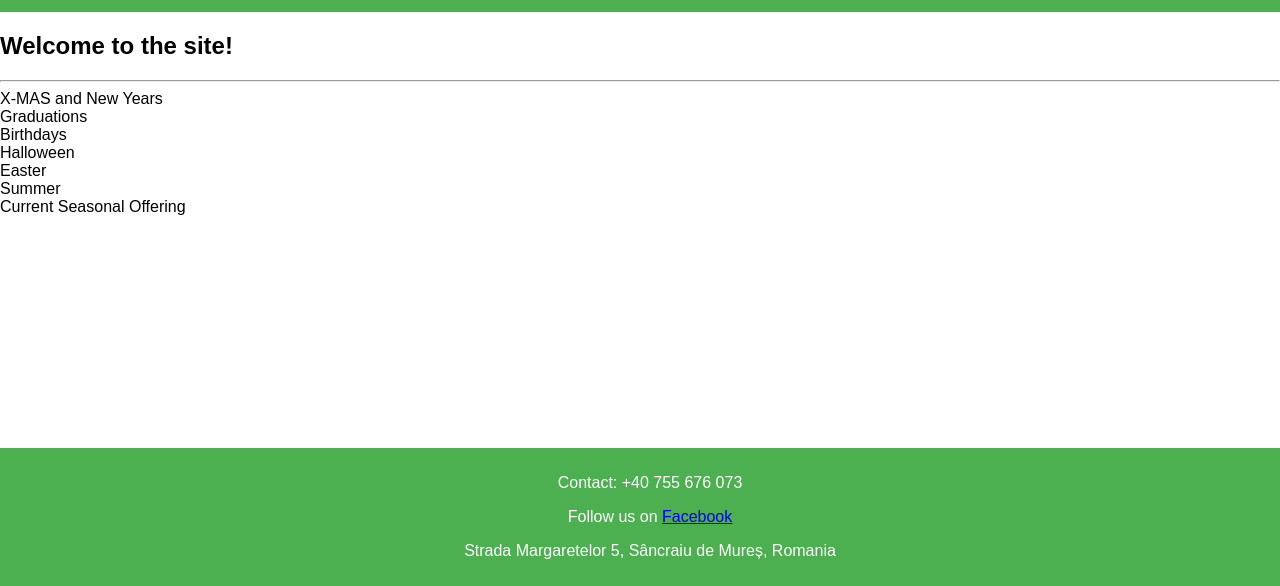
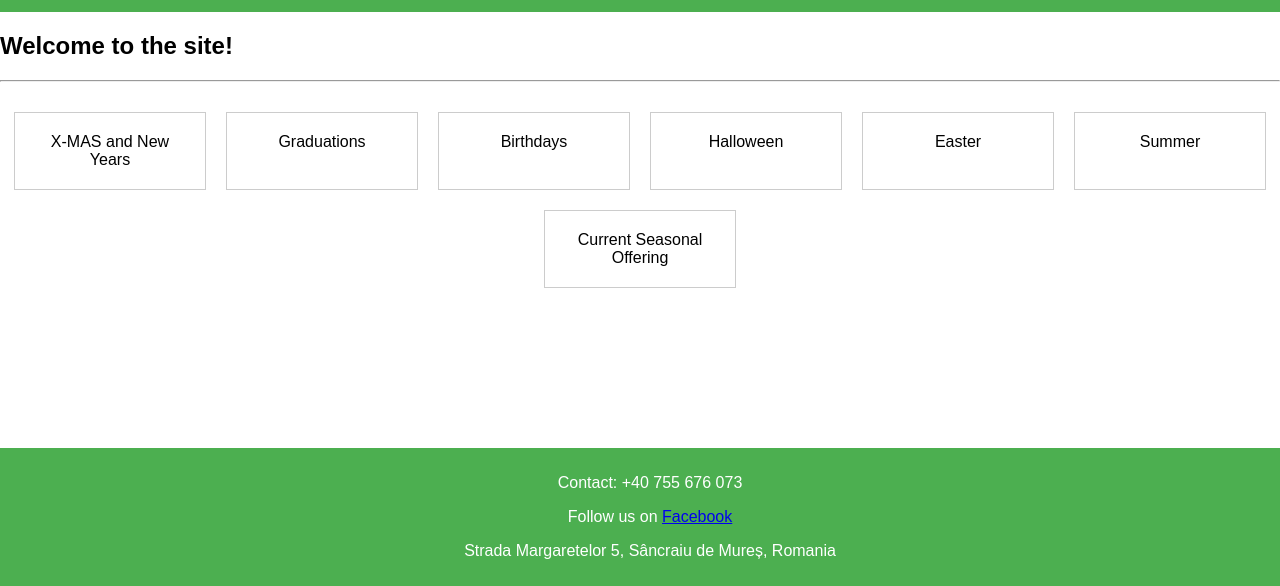
Before and after one commit to Floraria-Margarete/floraria-margarete.github.io, a plain HTML site: page index.html in a window 1280 px wide. Shown: the part 214-800 px from the top of the page. Drawn offline with Linux system fonts and the light colour scheme.

Commit message:
Update style.css

```diff
--- a/style.css
+++ b/style.css
@@ -45,6 +45,27 @@ body {
     margin: 0 15px; /* Spacing between items */
 }
 
+.season-boxes {
+    display: flex;
+    flex-wrap: wrap; /* Allows wrapping to the next line */
+    justify-content: center; /* Center the boxes */
+    margin: 20px 0; /* Space around the boxes */
+}
+
+.season {
+    border: 1px solid #ccc;
+    padding: 20px;
+    width: 150px; /* Set the width for each box */
+    text-align: center;
+    cursor: pointer;
+    margin: 10px; /* Space between boxes */
+    transition: background-color 0.3s; /* Smooth transition */
+}
+
+.season:hover {
+    background-color: #f1f1f1; /* Highlight on hover */
+}
+
 #seasonal-content {
     display: flex;
     flex-wrap: wrap; /* Allows wrapping of items to the next line */
```
